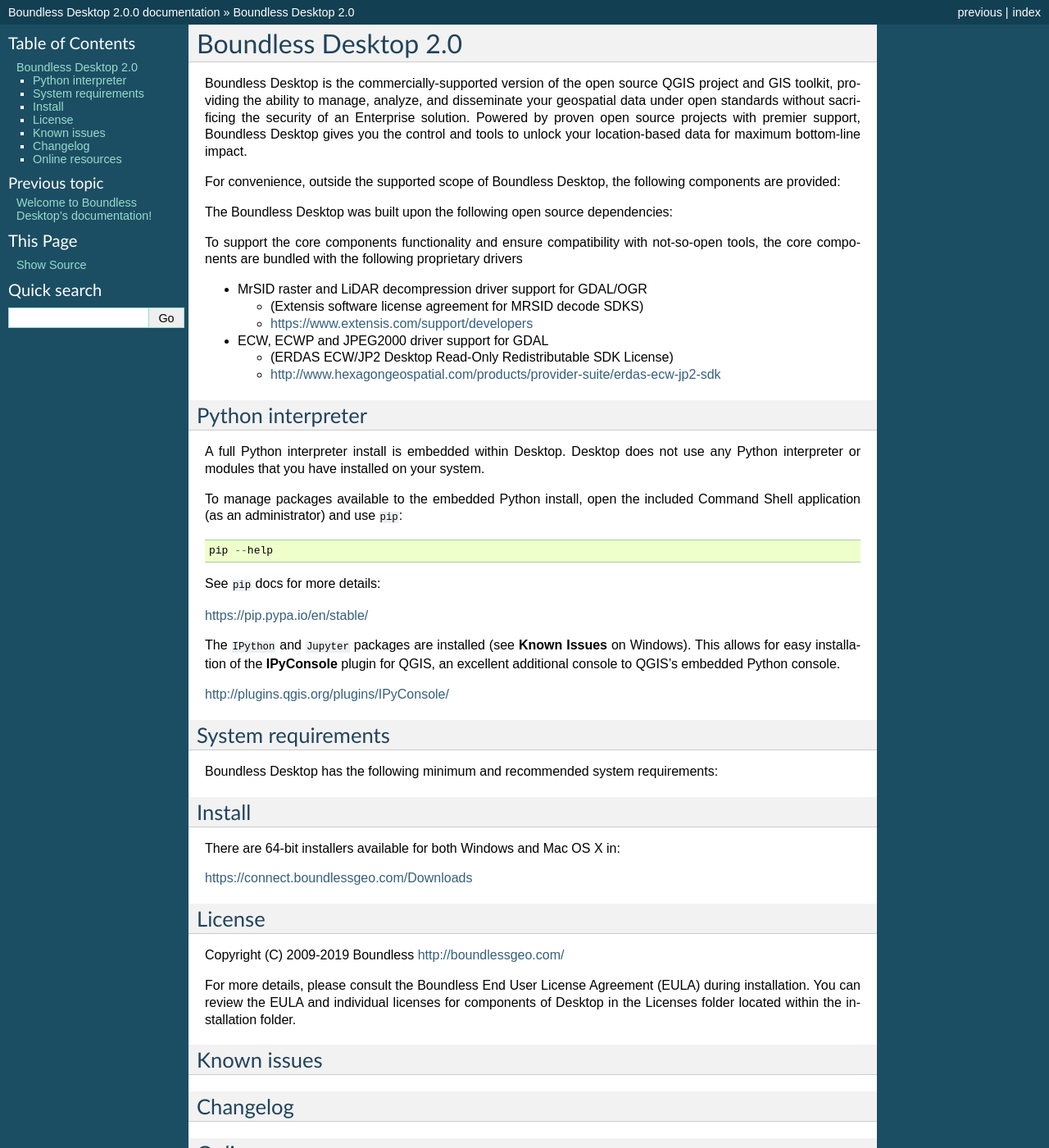
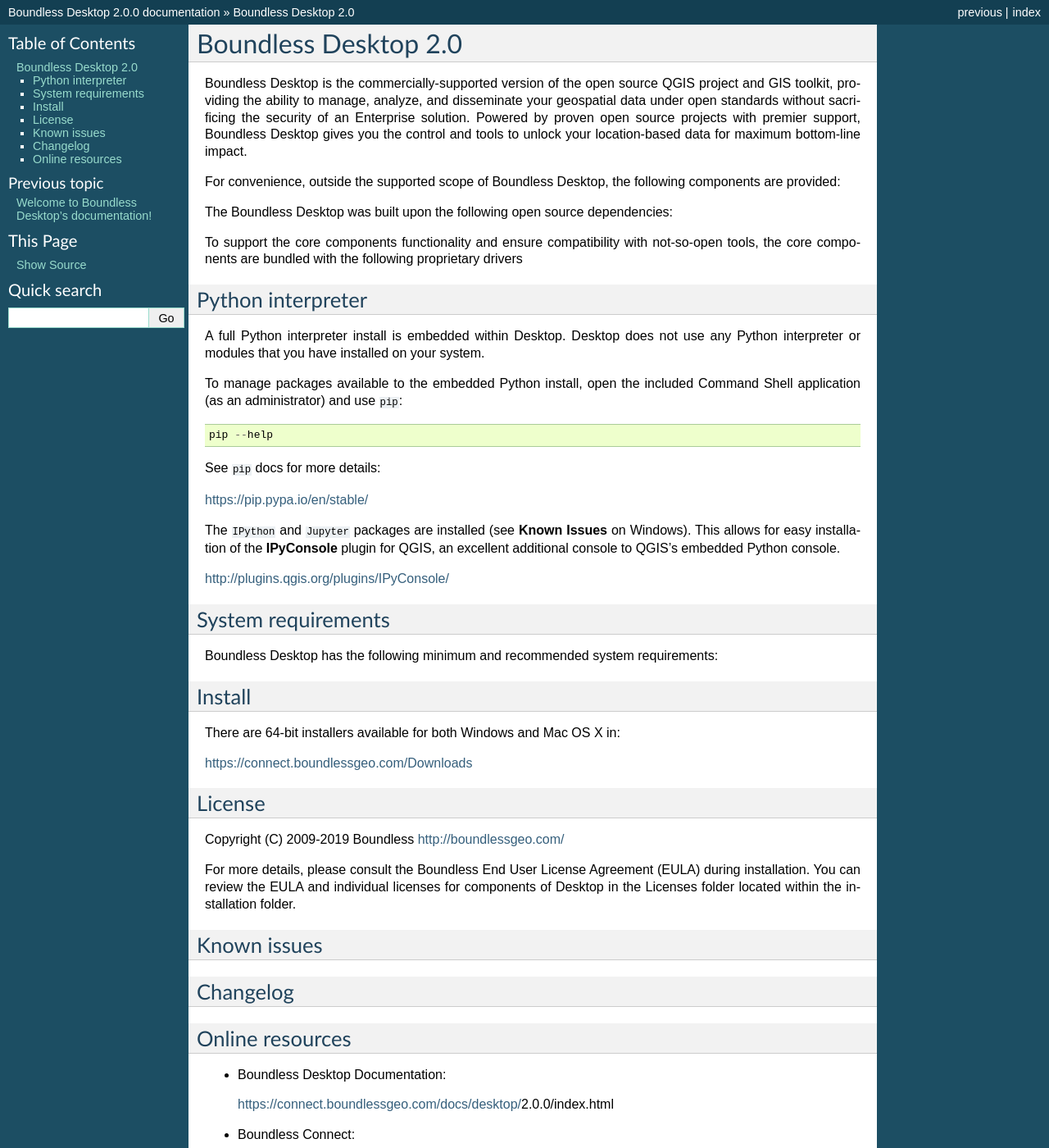
Before and after one commit to planetfederal/desktop-documentation, a Sphinx documentation site: the page built from installers/source/README.rst, in a window 1280 px wide and 1400 px high. Shown: the whole window at 82% size. Built offline with Sphinx 7.4.7, drawn with Linux system fonts in a browser that asks for light colours; some of the changed text lies outside the part shown.

Commit message:
Some tweaks to README file

```diff
--- a/installers/source/README.rst
+++ b/installers/source/README.rst
@@ -14,6 +14,7 @@
 
    .. include:: /osx/supported_components.rst
 
+
 For convenience, outside the supported scope of Boundless Desktop, the following components are provided:
 
 .. only:: win
@@ -23,6 +24,7 @@
 .. only:: osx
 
    .. include:: /osx/additional_components.rst
+
 
 The Boundless Desktop was built upon the following open source dependencies:
 
@@ -34,19 +36,8 @@
 
    .. include:: /osx/dependencies.rst
 
+
 To support the core components functionality and ensure compatibility with not-so-open tools, the core components are bundled with the following proprietary drivers
-
-* MrSID raster and LiDAR decompression driver support for GDAL/OGR
-
-  - (Extensis software license agreement for MRSID decode SDKS)
-
-  - https://www.extensis.com/support/developers
-
-* ECW, ECWP and JPEG2000 driver support for GDAL
-
-  - (ERDAS ECW/JP2 Desktop Read-Only Redistributable SDK License)
-
-  - http://www.hexagongeospatial.com/products/provider-suite/erdas-ecw-jp2-sdk
 
 .. only:: win
 
@@ -55,6 +46,7 @@
 .. only:: osx
 
    .. include:: /osx/proprietary_components.rst
+
 
 Python interpreter
 ------------------
@@ -88,6 +80,7 @@
 
    .. include:: /osx/system_requirements.rst
 
+
 Install
 -------
 
@@ -102,6 +95,7 @@
 .. only:: osx
 
    .. include:: /osx/install_uninstall.rst
+
 
 License
 -------
@@ -122,6 +116,7 @@
 
    .. include:: /osx/known_issues.rst
 
+
 Changelog
 ---------
 
@@ -132,6 +127,7 @@
 .. only:: osx
 
    .. include:: /osx/version_changelog.rst
+
 
 Online resources
 ----------------
@@ -152,9 +148,9 @@
 
   http://www.qgis.org/en/docs
 
-* PgAdmin official documentation:
+.. * PgAdmin official documentation:
 
-  http://www.pgadmin.org/docs
+..   http://www.pgadmin.org/docs
 
 * GDAL/OGR official documentation:
 
```
